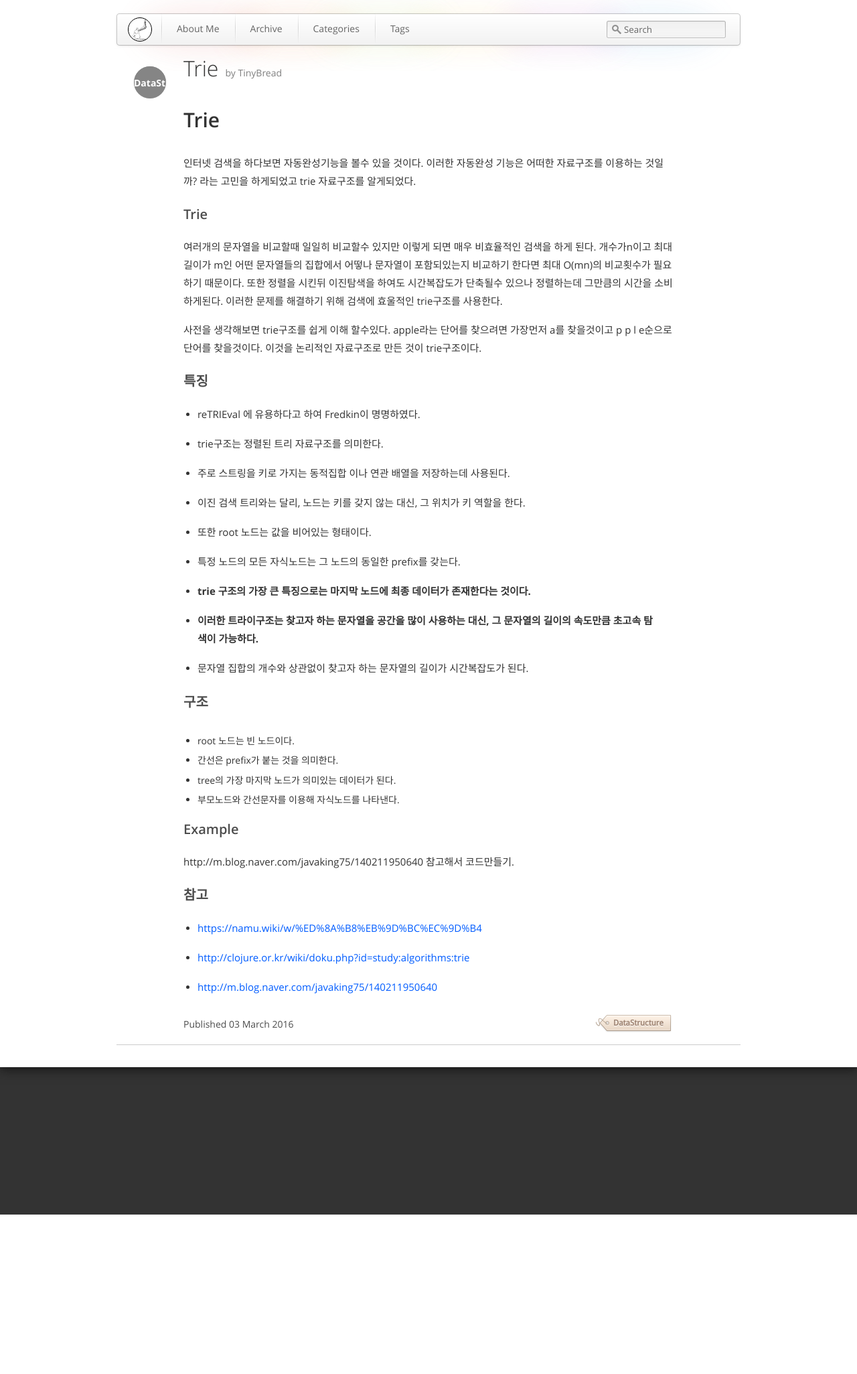
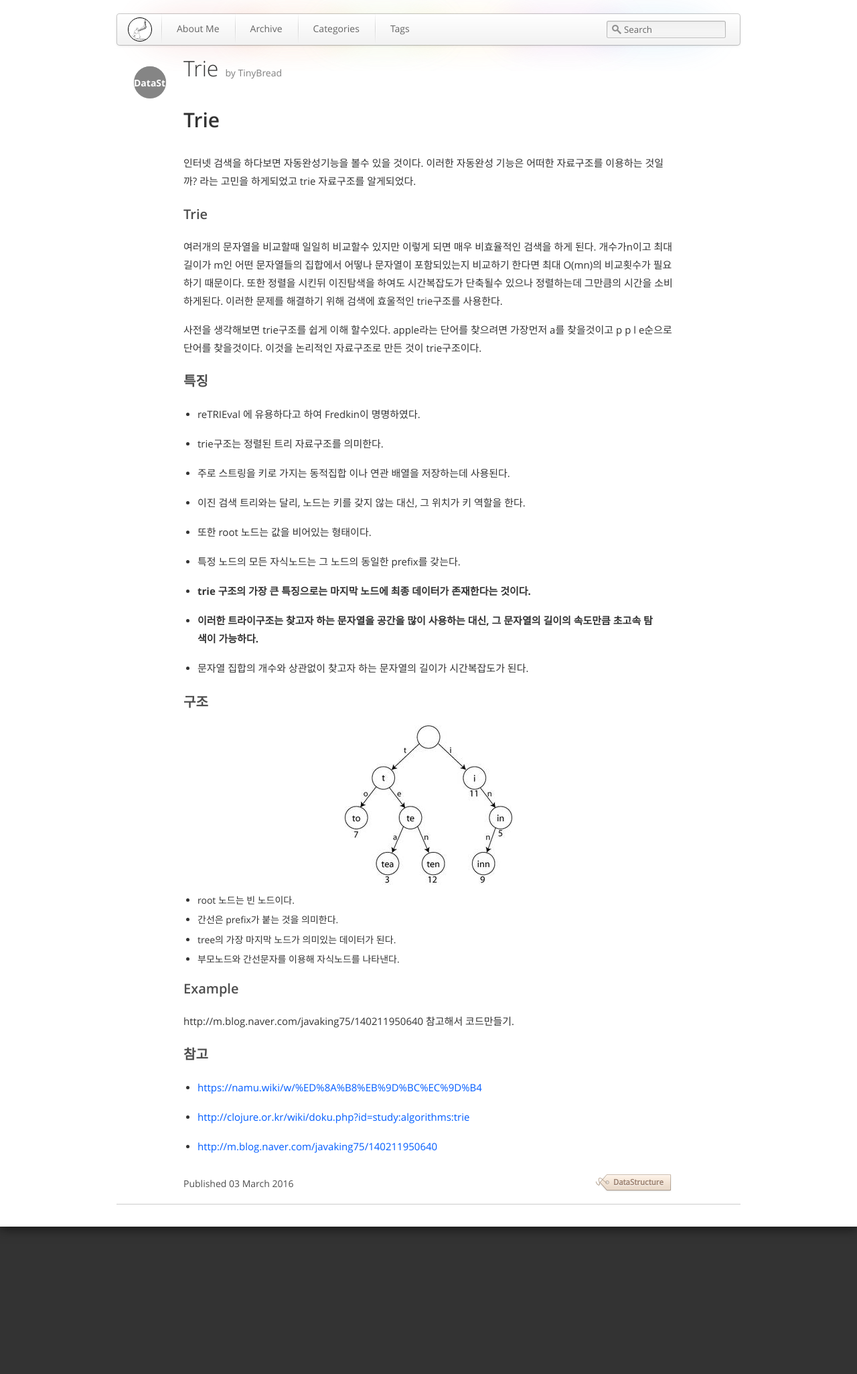
Before and after one commit to tinybread/tinybread.github.com, a Jekyll site: the page built from _posts/2016-3-3-Trie_on_DataStructure.md, in a window 1280 px wide. Shown: the whole page at 67% size. Built offline with Jekyll 4.4.1, drawn with Linux system fonts in a browser that asks for light colours; before the commit the page ends 1813 px from its top, so only the background shows below that.

Commit message:
no message

```diff
--- a/_posts/2016-3-3-Trie_on_DataStructure.md
+++ b/_posts/2016-3-3-Trie_on_DataStructure.md
@@ -46,7 +46,7 @@ tags: [DataStructure]
 
 ### 구조
 
-<img src="/assets/themes/Snail/img/DesignPattern/Trie/trie_example.jpg" alt="">
+<img src="/assets/themes/Snail/img/DataStructure/Trie/trie_example.jpg" alt="">
 
 * root 노드는 빈 노드이다.
 * 간선은 prefix가 붙는 것을 의미한다.
```
